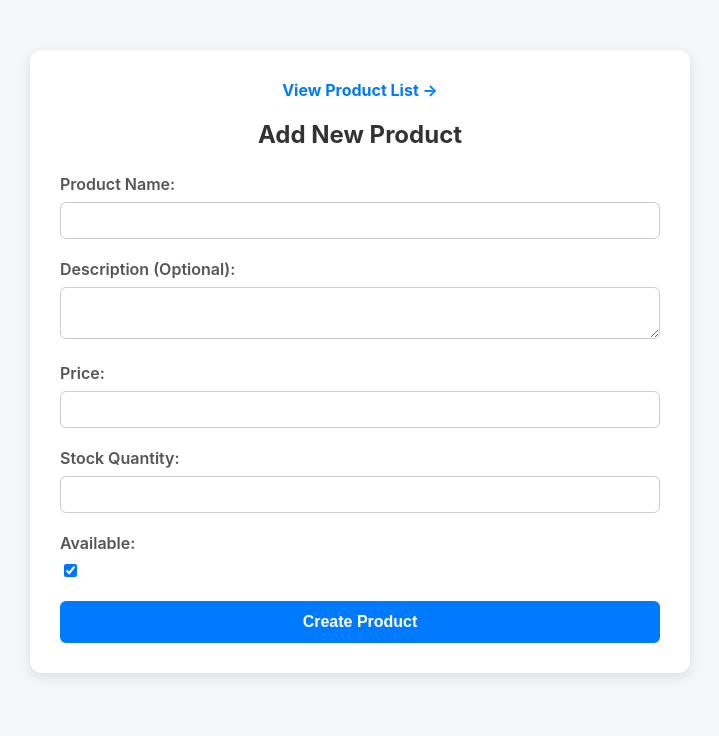
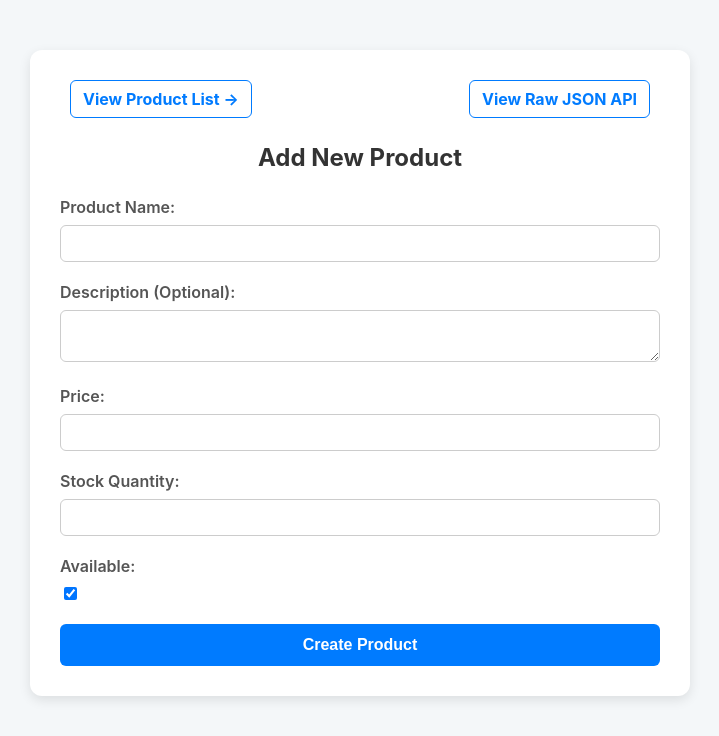
Before and after one commit to rokas32/RenderWebsiteCRUD, a Flask app: page / in a window 1280 px wide. Shown: the top 736 px of the page, without its empty margins (280-999 px from the left). Run offline with Flask 3, Linux system fonts and the light colour scheme.

Commit message:
changed two html files and app.py

```diff
--- a/app.py
+++ b/app.py
@@ -15,7 +15,7 @@ app.config['SECRET_KEY'] = os.environ.get('SECRET_KEY', 'a_secret_key_for_flash'
 app.url_map.strict_slashes = False
 
 # Database credentials (These read from Render Environment Variables when deployed)
-DB_HOST = os.environ.get('DB_HOST', 'dpg-d3ic7qje5dus7390s4gg-a')
+DB_HOST = os.environ.get('DB_HOST', 'dpg-d3ic7qje2dus7390s4gg-a')
 DB_NAME = os.environ.get('DB_NAME', 'product_db_k4v2')
 DB_USER = os.environ.get('DB_USER', 'product_db_k4v2_user')
 DB_PASS = os.environ.get('DB_PASS', 'RT2RIIydmEMUrdzAgvOsF3YNH2rwpCfr')
@@ -122,7 +122,7 @@ def submit_product():
 @app.route('/products', methods=['GET'])
 def list_products_ui():
     """
-    Fetches all products and renders them in an HTML table.
+    Fetches all products and renders them in an HTML table using product_list.html.
     """
     try:
         products = Product.query.all()
--- a/templates/create_product.html
+++ b/templates/create_product.html
@@ -7,15 +7,28 @@
         body { font-family: Inter, Arial, sans-serif; margin: 0; padding: 20px; background-color: #f4f7f9; }
         .container { max-width: 600px; margin: 30px auto; background-color: white; padding: 30px; border-radius: 12px; box-shadow: 0 4px 12px rgba(0, 0, 0, 0.1); }
         h2 { text-align: center; color: #333; margin-bottom: 25px; }
-        .nav-link {
-            display: block;
-            text-align: center;
-            margin-bottom: 20px;
+
+        /* New Navigation Bar Styling */
+        .button-group {
+            display: flex;
+            justify-content: space-between;
+            margin-bottom: 25px;
+            padding: 0 10px;
+        }
+        .button-group a {
             color: #007bff;
             text-decoration: none;
             font-weight: bold;
+            padding: 8px 12px;
+            border: 1px solid #007bff;
+            border-radius: 6px;
+            transition: all 0.2s;
         }
-        .nav-link:hover { text-decoration: underline; }
+        .button-group a:hover {
+            background-color: #e6f0ff;
+            text-decoration: none;
+        }
+
         div { margin-bottom: 20px; }
         label { display: block; margin-bottom: 8px; font-weight: 600; color: #555; }
         input[type="text"], input[type="number"], textarea {
@@ -49,8 +62,11 @@
 </head>
 <body>
     <div class="container">
-        <!-- New link to the product list -->
-        <a href="/products" class="nav-link">View Product List →</a>
+        <!-- Navigation Bar: Now includes links to both the Table and the Raw JSON -->
+        <div class="button-group">
+            <a href="/products">View Product List →</a>
+            <a href="/api/products" target="_blank">View Raw JSON API</a>
+        </div>
 
         <!-- Form action is now the root path '/' -->
         <form action="/" method="POST">
```
Also changed, not shown: templates/product_list.html (+20 -3 lines).
